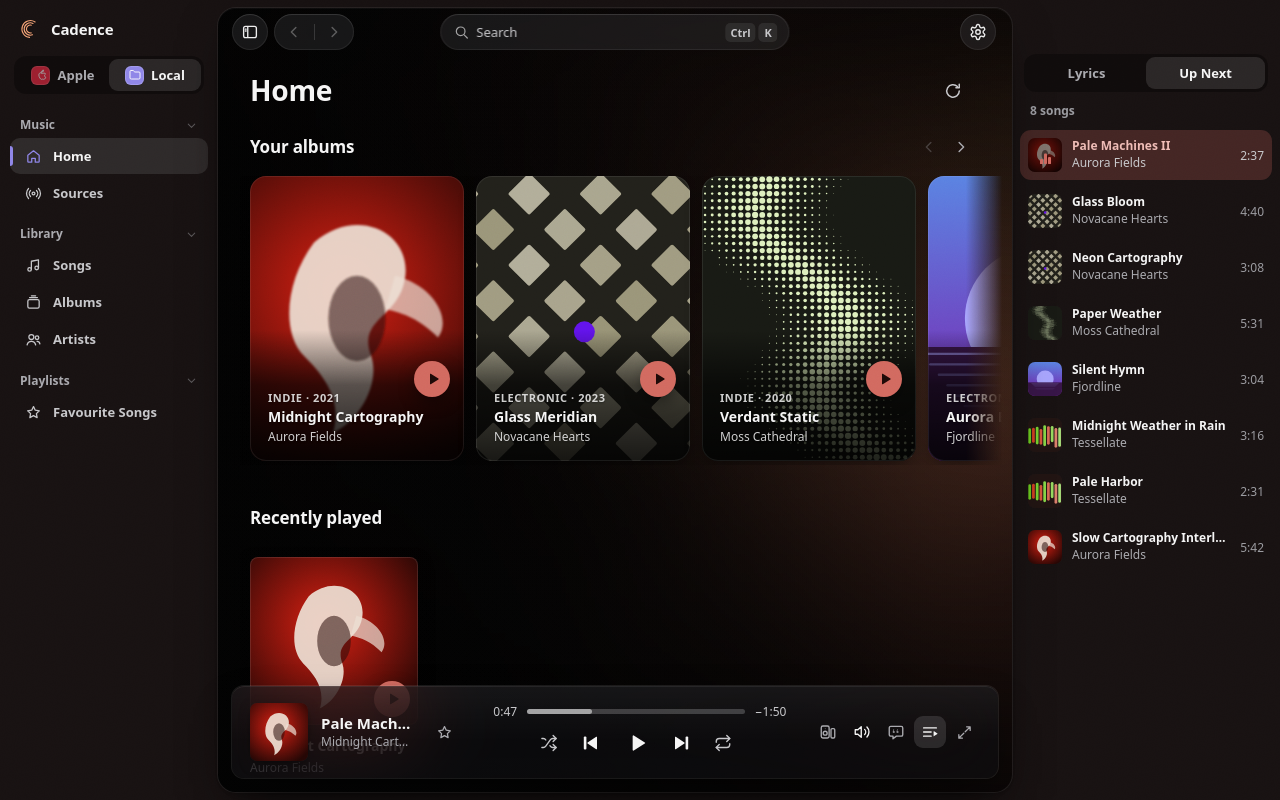
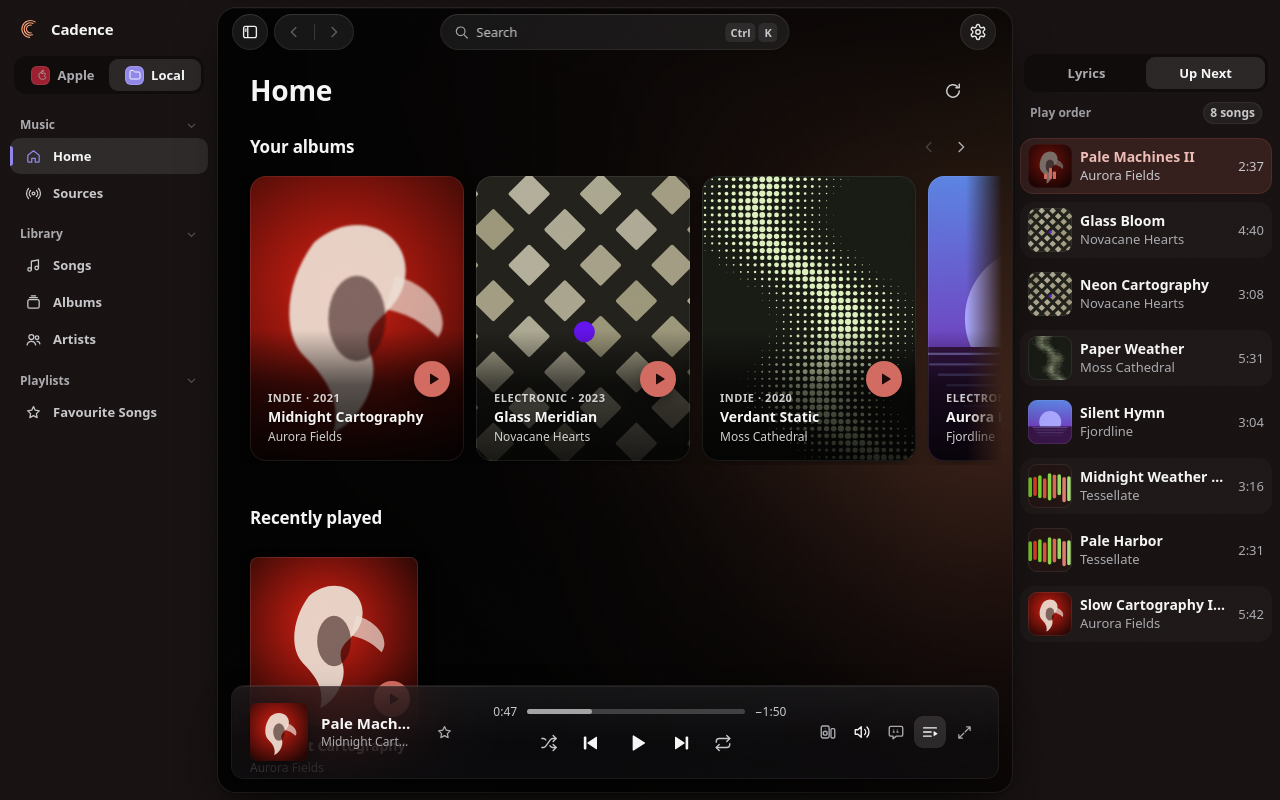
Before and after one commit to collection-of-things/cadence, a React (Vite) app in the folder apps/ui/: page / in a window 1280 px wide. Both pictures are taken after a click on the button 1194 px from the left and 736 px from the top of the page. Built offline with nearby package versions, Linux system fonts and the light colour scheme.

Commit message:
Give the queue more room to read and edit

```diff
--- a/apps/ui/src/components/NowPlayingFull.tsx
+++ b/apps/ui/src/components/NowPlayingFull.tsx
@@ -60,7 +60,7 @@ export function NowPlayingFull({ onClose, location, onNavigate, panelShown }: No
     appEl?.setAttribute('inert', '');
     const key = (event: KeyboardEvent) => {
       if (event.key !== 'Tab') return;
-      const visible = (el: Element) => (el as HTMLElement).getClientRects().length > 0;
+      const visible = (el: HTMLElement) => el.getClientRects().length > 0 && getComputedStyle(el).visibility === 'visible';
       const controls: HTMLElement[] = [];
       dialogRef.current?.querySelectorAll<HTMLElement>('button:not(:disabled), input:not(:disabled), [tabindex]:not([tabindex="-1"])')
         .forEach((el) => visible(el) && controls.push(el));
@@ -152,7 +152,7 @@ export function NowPlayingFull({ onClose, location, onNavigate, panelShown }: No
       {column === 'queue' && (
         <div className="npf-lyrics npf-queue">
           <h2 className="npf-col-title">Up Next</h2>
-          <QueuePanel />
+          <QueuePanel large />
         </div>
       )}
     </section>
--- a/apps/ui/src/components/QueuePanel.tsx
+++ b/apps/ui/src/components/QueuePanel.tsx
@@ -2,11 +2,11 @@ import { useEffect, useRef, useState } from 'react';
 import { useVirtualizer } from '@tanstack/react-virtual';
 import type { QueueItem } from '@cadence/protocol';
 import { session } from '../session';
-import { useUi } from '../hooks';
+import { useMediaQuery, useUi } from '../hooks';
 import { displayOrder } from '../store';
 import { withoutMotion } from '../instant';
 import { useEscapeLayer } from '../layers';
-import { CloseIcon, DownIcon, UpIcon } from '../icons';
+import { CloseIcon, DownIcon, NoteIcon, UpIcon } from '../icons';
 import { artistsLine, formatTime } from '../format';
 import { RouteBadge } from './RouteBadge';
 
@@ -16,7 +16,14 @@ function moveAndRefocus(button: HTMLElement, from: number, to: number): void {
   requestAnimationFrame(() => (button.isConnected ? button : button.closest<HTMLElement>('.q-row'))?.focus());
 }
 
-function QueueRow({ item, index, current }: { item: QueueItem; index: number; current: boolean }) {
+function estimateQueueRowSize(large: boolean): number {
+  const fallback = large ? 80 : 64;
+  if (typeof document === 'undefined') return fallback;
+  const rootPx = parseFloat(getComputedStyle(document.documentElement).fontSize);
+  return Number.isFinite(rootPx) ? rootPx * (large ? 5 : 4) : fallback;
+}
+
+function QueueRow({ item, index, current, showRoute }: { item: QueueItem; index: number; current: boolean; showRoute: boolean }) {
   const shuffle = useUi((s) => s.queue.shuffle);
   const playing = useUi((s) => s.snapshot.status === 'playing');
   const count = useUi((s) => s.queue.items.length);
@@ -55,12 +62,18 @@ function QueueRow({ item, index, current }: { item: QueueItem; index: number; cu
       <span className={`q-eq ${current && playing ? 'on' : ''}`} aria-hidden="true">
         <i /><i /><i />
       </span>
-      {t.artwork ? <img className="q-art" src={t.artwork.url} alt="" width={34} height={34} loading="lazy" decoding="async" /> : <span className="q-art" />}
+      {t.artwork ? (
+        <img className="q-art" src={t.artwork.url} alt="" width={44} height={44} loading="lazy" decoding="async" draggable={false} />
+      ) : (
+        <span className="q-art q-art-empty">
+          <NoteIcon size={19} />
+        </span>
+      )}
       <span className="q-tt">
         <span className="q-title" title={t.title}>{t.title}</span>
         <span className="q-artist" title={artistsLine(t.artists)}>{artistsLine(t.artists)}</span>
       </span>
-      <RouteBadge route={t.route} />
+      {showRoute && <RouteBadge route={t.route} />}
       <span className="q-dur">{formatTime(t.durationMs)}</span>
       <span className="q-acts" onClick={(e) => e.stopPropagation()}>
         <button
@@ -94,15 +107,25 @@ function QueueRow({ item, index, current }: { item: QueueItem; index: number; cu
  * mounted only while shown (the side panel's Up Next tab, or Now Playing's
  * right column), and owns Escape while mounted.
  */
-export function QueuePanel() {
+export function QueuePanel({ large = false }: { large?: boolean }) {
   const queue = useUi((s) => s.queue);
   const currentQid = useUi((s) => s.snapshot.current?.queueId);
   const scrollRef = useRef<HTMLDivElement>(null);
   const order = displayOrder(queue);
+  const showRoutes = new Set(queue.items.map((item) => item.track.route)).size > 1;
+  const ownerLabel = queue.owner === 'provider'
+    ? 'Playing from the provider queue'
+    : queue.shuffle
+      ? 'Shuffled'
+      : 'Play order';
+  const compact = useMediaQuery('(max-width: 760px)');
+  const roomy = large && !compact;
+  const rowEstimate = estimateQueueRowSize(roomy);
   const virtualizer = useVirtualizer({
     count: order.length,
     getScrollElement: () => scrollRef.current,
-    estimateSize: () => 56,
+    getItemKey: (index) => queue.items[order[index]!]?.queueId ?? index,
+    estimateSize: () => rowEstimate,
     overscan: 10,
   });
 
@@ -124,10 +147,17 @@ export function QueuePanel() {
   });
 
   return (
-    <aside className="queue open" aria-label="Queue">
-      <span className="q-owner">{queue.owner === 'provider' ? 'Playing from the provider queue' : `${order.length} ${order.length === 1 ? 'song' : 'songs'}`}</span>
+    <aside className={`queue open ${roomy ? 'queue-lg' : ''}`} aria-label="Queue">
+      <div className="q-owner">
+        <span className="q-owner-label">{ownerLabel}</span>
+        <span className="q-count">{order.length} {order.length === 1 ? 'song' : 'songs'}</span>
+      </div>
       {order.length === 0 ? (
-        <div className="q-empty">Queue is empty.</div>
+        <div className="q-empty">
+          <span className="q-empty-icon" aria-hidden="true"><NoteIcon size={22} /></span>
+          <strong>Queue is empty</strong>
+          <span>Music you play will show up here.</span>
+        </div>
       ) : (
         <div className="q-scroll" ref={scrollRef}>
           <div style={{ height: virtualizer.getTotalSize(), position: 'relative' }}>
@@ -135,8 +165,14 @@ export function QueuePanel() {
               const idx = order[vi.index]!;
               const item = queue.items[idx]!;
               return (
-                <div key={item.queueId} className="q-row-wrap" style={{ transform: `translateY(${vi.start}px)` }}>
-                  <QueueRow item={item} index={idx} current={item.queueId === currentQid} />
+                <div
+                  key={item.queueId}
+                  ref={virtualizer.measureElement}
+                  data-index={vi.index}
+                  className={`q-row-wrap ${vi.index % 2 ? 'is-odd' : ''}`}
+                  style={{ transform: `translateY(${vi.start}px)` }}
+                >
+                  <QueueRow item={item} index={idx} current={item.queueId === currentQid} showRoute={showRoutes} />
                 </div>
               );
             })}
--- a/apps/ui/src/hooks.ts
+++ b/apps/ui/src/hooks.ts
@@ -15,15 +15,21 @@ export function prefersReducedMotion(): boolean {
   return typeof matchMedia !== 'undefined' && matchMedia(QUERY).matches;
 }
 
-export function useReducedMotion(): boolean {
-  const [reduced, setReduced] = useState(prefersReducedMotion);
+export function useMediaQuery(query: string): boolean {
+  const [matches, setMatches] = useState(() => typeof matchMedia !== 'undefined' && matchMedia(query).matches);
   useEffect(() => {
-    const mq = matchMedia(QUERY);
-    const on = () => setReduced(mq.matches);
+    if (typeof matchMedia === 'undefined') return;
+    const mq = matchMedia(query);
+    const on = () => setMatches(mq.matches);
+    on();
     mq.addEventListener('change', on);
     return () => mq.removeEventListener('change', on);
-  }, []);
-  return reduced;
+  }, [query]);
+  return matches;
+}
+
+export function useReducedMotion(): boolean {
+  return useMediaQuery(QUERY);
 }
 
 /** Position of the playhead right now, interpolated between coordinator events. */
--- a/apps/ui/src/mock/MockCadenceApi.ts
+++ b/apps/ui/src/mock/MockCadenceApi.ts
@@ -50,13 +50,20 @@ export class MockCadenceApi implements CadenceApi {
   ];
 
   constructor() {
-    const worstCase = typeof location !== 'undefined' && new URLSearchParams(location.search).get('cadence_mock') === 'worst';
+    const mockMode = typeof location !== 'undefined' ? new URLSearchParams(location.search).get('cadence_mock') : null;
+    const worstCase = mockMode === 'worst';
     const { tracks, albums } = makeLibrary(worstCase);
     this.tracks = tracks;
     this.albums = albums;
     this.caps = makeCapabilities();
 
-    const initial = [tracks[0]!, tracks[8]!, tracks[9]!, tracks[17]!, tracks[24]!, tracks[31]!, tracks[32]!, tracks[5]!];
+    const demo = [tracks[0]!, tracks[8]!, tracks[9]!, tracks[17]!, tracks[24]!, tracks[31]!, tracks[32]!, tracks[5]!];
+    const worst = [tracks[0]!, tracks[1]!, tracks[2]!, tracks[3]!, tracks[4]!, tracks[5]!, tracks[6]!, tracks[8]!];
+    const initial =
+      mockMode === 'empty' ? [] :
+      mockMode === 'one' ? [tracks[0]!] :
+      mockMode === 'many' ? Array.from({ length: 1000 }, (_, i) => tracks[i % tracks.length]!) :
+      worstCase ? worst : demo;
     this.queue = {
       owner: 'coordinator',
       items: initial.map((track, i) => ({
@@ -64,18 +71,18 @@ export class MockCadenceApi implements CadenceApi {
         track,
         origin: { kind: 'manual' as const },
       })),
-      currentIndex: 0,
+      currentIndex: initial.length > 0 ? 0 : -1,
       shuffle: false,
       repeat: 'off',
     };
-    const current = this.queue.items[0]!;
+    const current = this.queue.items[0] ?? null;
     this.snapshot = {
-      status: 'paused',
-      lease: { generationId: this.generation, route: current.track.route, queueId: current.queueId, issuedAtMs: Date.now() },
+      status: current ? 'paused' : 'stopped',
+      lease: current ? { generationId: this.generation, route: current.track.route, queueId: current.queueId, issuedAtMs: Date.now() } : null,
       current,
-      positionMs: 47_000,
+      positionMs: current ? 47_000 : 0,
       positionAtMs: Date.now(),
-      durationMs: current.track.durationMs,
+      durationMs: current?.track.durationMs ?? 0,
       volume: 0.8,
       muted: false,
       output: {
--- a/apps/ui/src/mock/data.ts
+++ b/apps/ui/src/mock/data.ts
@@ -176,6 +176,12 @@ function applyWorstCase(tracks: TrackRef[], albums: LibraryAlbum[]): void {
       ? [{ name: WORST.artist }, { name: 'Featuring Another Person' }, { name: 'And One More' }]
       : [{ name: WORST.artist }];
     track.title = WORST.titles[i % WORST.titles.length]!;
+    if (i === 1) track.durationMs = 4_000;
+    if (i === 2) track.durationMs = 12_420_000;
+    if (i === 3) {
+      track.artists = [];
+      delete track.artwork;
+    }
     i += 1;
   }
 }
--- a/apps/ui/src/motion.css
+++ b/apps/ui/src/motion.css
@@ -93,6 +93,7 @@
 
 /* the card play disc and row actions fade in where the pointer is */
 .card-play, .row-more, .q-acts .icon-btn { transition: opacity 120ms ease-out, background-color 110ms ease, color 110ms ease; }
+.q-acts { transition: opacity 120ms ease-out; }
 .track-row, .q-row, .artist-row, .src-hit, .album-card, .square-card { transition: background-color 90ms ease; }
 .npf-nav { transition: opacity 200ms ease-out; }
 .toast { transition: opacity 180ms ease-out; }
@@ -115,6 +116,10 @@
   @starting-style {
     .page { translate: 0 4px; }
   }
+
+  /* queue actions settle into place as they fade; reduced motion keeps only the fade */
+  .q-acts { scale: 0.96; transition: opacity 120ms ease-out, scale 140ms var(--ease-out); }
+  .q-row:is(:hover, :focus-within) .q-acts { scale: 1; }
 
   /* the playing marker: four bars breathing at different rates, so the
      row reads as playing from across the room */
--- a/apps/ui/src/nowplaying-full.css
+++ b/apps/ui/src/nowplaying-full.css
@@ -83,11 +83,12 @@
   /* stacked: the cover has faded out by the top of the column at 40vh */
   .npf-art { width: 100vw; mask-image: linear-gradient(to bottom, #000 21vh, transparent 40vh); }
   .npf-lyrics { top: 40vh; left: 16px; right: 16px; width: auto; bottom: 128px; }
+  .npf-queue { top: 34vh; }
 }
 
 /* Up Next in the right column: same place as the lyrics, no card */
 .npf-queue { display: flex; flex-direction: column; }
-.npf-col-title { flex: none; margin: 0 0 6px 18px; font-size: var(--fs-title-3); font-weight: var(--fw-bold); line-height: var(--lh-heading); letter-spacing: var(--ls-heading); }
+.npf-col-title { flex: none; margin: 0 0 8px 18px; font-size: var(--fs-title-2); font-weight: var(--fw-bold); line-height: var(--lh-heading); letter-spacing: var(--ls-heading); }
 
 /* sidebar over Now Playing: a drawer that slides in from the left edge and
    sits in exactly the same place as the shell's sidebar. The cover stays put;
--- a/apps/ui/src/styles.css
+++ b/apps/ui/src/styles.css
@@ -284,70 +284,176 @@ button:disabled {
 
 /* ---------- queue list ---------- */
 /* Lives inside the side panel's Up Next tab or Now Playing's right column. */
-.queue { flex: 1; min-height: 0; display: flex; flex-direction: column; }
-.q-owner { flex: none; padding: 2px 18px 8px; font-size: var(--fs-caption); font-weight: var(--fw-medium); color: var(--t4); font-variant-numeric: tabular-nums; }
+.queue { flex: 1; min-height: 0; display: flex; flex-direction: column; container-type: inline-size; }
+.q-owner {
+  flex: none;
+  display: flex;
+  align-items: center;
+  justify-content: space-between;
+  gap: 0.75rem;
+  padding: 0.125rem 1.125rem 0.625rem;
+  font-size: var(--fs-caption);
+  font-weight: var(--fw-medium);
+  color: var(--t4);
+  font-variant-numeric: tabular-nums;
+}
+.q-owner-label { min-width: 0; overflow: hidden; text-overflow: ellipsis; white-space: nowrap; }
+.q-count {
+  flex: none;
+  min-width: 1.5rem;
+  min-height: 1.375rem;
+  display: inline-grid;
+  place-items: center;
+  padding: 0 0.4375rem;
+  border-radius: var(--r-pill);
+  background: var(--well);
+  box-shadow: inset 0 0 0 1px var(--hair-soft);
+  color: var(--t2);
+  font-size: var(--fs-caption);
+  font-weight: var(--fw-semibold);
+  line-height: 1;
+  white-space: nowrap;
+}
 
-.q-scroll { flex: 1; min-height: 0; overflow-x: hidden; overflow-y: auto; mask-image: linear-gradient(to bottom, #000 calc(100% - 28px), transparent); padding: 0 0 28px; scrollbar-width: none; }
+.q-scroll { flex: 1; min-height: 0; overflow-x: hidden; overflow-y: auto; mask-image: linear-gradient(to bottom, #000 calc(100% - 1.75rem), transparent); padding: 0 0 1.75rem; scrollbar-width: none; }
 .q-scroll::-webkit-scrollbar { display: none; }
-.q-row-wrap { position: absolute; top: 0; left: 0; right: 0; }
+.q-row-wrap { position: absolute; top: 0; left: 0; right: 0; box-sizing: border-box; padding: 0.25rem 0.5rem; }
 
-/* Rows sit inside the virtualizer's fixed 56px slots. */
+/* Rows are measured by the virtualizer so text zoom can grow them. */
 .q-row {
   position: relative;
   display: flex;
   align-items: center;
-  gap: 10px;
-  height: 50px;
-  margin: 3px 8px;
-  padding: 0 8px;
-  border-radius: 11px;
+  gap: 0.75rem;
+  min-height: 3.5rem;
+  margin: 0;
+  padding: 0 0.625rem;
+  border-radius: 0.875rem;
+  color: var(--t2);
+  background: var(--row-pill, transparent);
   cursor: pointer;
   outline: none;
 }
+.q-row-wrap.is-odd .q-row { --row-pill: oklch(1 0 0 / 0.028); }
 @media (hover: hover) and (pointer: fine) {
-  .q-row:hover { background: var(--well); }
+  .q-row:hover { background: var(--row-pill-hi, var(--well)); }
+  .q-row.now:hover { background: color-mix(in oklab, var(--acc) 21%, transparent); }
 }
 :root[data-input='keyboard'] .q-row:focus-visible { box-shadow: inset 0 0 0 2px color-mix(in oklab, var(--acc) 70%, transparent); }
-.q-row.now { background: color-mix(in oklab, var(--acc) 24%, transparent); }
+.q-row.now { background: color-mix(in oklab, var(--acc) 15%, transparent); box-shadow: inset 0 0 0 1px color-mix(in oklab, var(--acc) 16%, transparent); }
 .q-row.now .q-title { color: color-mix(in oklab, var(--acc) 45%, #fff); }
 .q-row.now :is(.q-artist, .q-dur) { color: var(--t2); }
-.q-row.drop { box-shadow: 0 -2px 0 var(--acc); }
+.q-row.drop::before {
+  content: '';
+  position: absolute;
+  z-index: 2;
+  inset-inline: 0.75rem;
+  top: -0.25rem;
+  height: 0.125rem;
+  border-radius: var(--r-pill);
+  background: var(--acc);
+}
 
 /* playing marker: three bars laid over the artwork */
 .q-eq { display: none; }
 .q-row.now .q-eq {
   position: absolute;
-  left: 8px;
+  inset-inline-start: 0.625rem;
   top: 50%;
   translate: 0 -50%;
   z-index: 1;
-  width: 34px;
-  height: 34px;
+  width: 2.75rem;
+  height: 2.75rem;
   display: flex;
   align-items: flex-end;
   justify-content: center;
-  gap: 1.5px;
-  padding-bottom: 8px;
-  border-radius: 7px;
-  background: oklch(0 0 0 / 0.45);
+  gap: 0.125rem;
+  padding-bottom: 0.5625rem;
+  border-radius: 0.5625rem;
+  background: oklch(0 0 0 / 0.48);
 }
-.q-eq i { width: 2.5px; height: 14px; border-radius: 1px; background: var(--acc); transform-origin: bottom; transform: scaleY(0.35); }
+.q-eq i { width: 0.15625rem; height: 0.9375rem; border-radius: 0.0625rem; background: var(--acc); transform-origin: bottom; transform: scaleY(0.35); }
 .q-eq i:nth-child(2) { transform: scaleY(0.75); }
 .q-eq i:nth-child(3) { transform: scaleY(0.5); }
 .q-eq.on i:nth-child(1) { transform: scaleY(0.55); }
 .q-eq.on i:nth-child(2) { transform: scaleY(1); }
 .q-eq.on i:nth-child(3) { transform: scaleY(0.75); }
 
-.q-art { width: 34px; height: 34px; flex: none; border-radius: 7px; object-fit: cover; background: var(--well); }
-.q-tt { min-width: 0; flex: 1; display: flex; flex-direction: column; }
-.q-title { font-size: var(--fs-caption); font-weight: var(--fw-semibold); line-height: var(--lh-heading); white-space: nowrap; overflow: hidden; text-overflow: ellipsis; }
-.q-artist { margin-top: 1px; font-size: var(--fs-caption); color: var(--t3); white-space: nowrap; overflow: hidden; text-overflow: ellipsis; }
-.q-dur { font-size: var(--fs-caption); color: var(--t4); font-variant-numeric: tabular-nums; }
-.q-acts { display: none; gap: 0; }
-.q-acts .icon-btn { width: 26px; height: 26px; border-radius: 7px; }
-.q-row:hover .q-acts, .q-row:focus-within .q-acts { display: inline-flex; }
-.q-row:hover .q-dur, .q-row:focus-within .q-dur, .q-row:hover .route-badge, .q-row:focus-within .route-badge { display: none; }
-.q-empty { padding: 40px 20px; text-align: center; color: var(--t4); font-size: var(--fs-small); }
+.q-art {
+  width: 2.75rem;
+  height: 2.75rem;
+  flex: none;
+  border-radius: 0.5625rem;
+  object-fit: cover;
+  background: var(--well);
+  outline: 1px solid oklch(1 0 0 / 0.08);
+  outline-offset: -1px;
+}
+.q-art-empty { display: grid; place-items: center; color: var(--t4); }
+.q-art-empty svg { width: 1.1875rem; height: 1.1875rem; }
+.q-tt { min-width: 0; flex: 1; display: flex; flex-direction: column; justify-content: center; }
+.q-title { font-size: var(--fs-body); font-weight: var(--fw-semibold); line-height: var(--lh-heading); color: var(--t1); white-space: nowrap; overflow: hidden; text-overflow: ellipsis; }
+.q-artist { margin-top: 0.125rem; font-size: var(--fs-small); line-height: var(--lh-heading); color: var(--t3); white-space: nowrap; overflow: hidden; text-overflow: ellipsis; }
+.q-dur { flex: none; min-width: 4ch; text-align: end; font-size: var(--fs-small); color: var(--t3); font-variant-numeric: tabular-nums; }
+.q-acts {
+  position: absolute;
+  display: inline-flex;
+  flex: none;
+  gap: 2px;
+  padding: 2px;
+  opacity: 0;
+  visibility: hidden;
+  pointer-events: none;
+  border-radius: 0.625rem;
+  background: oklch(0.15 0.005 285 / 0.9);
+  box-shadow: 0 0 0 1px var(--hair-soft), 0 4px 14px oklch(0 0 0 / 0.32);
+  backdrop-filter: blur(18px) saturate(1.3);
+}
+.q-acts .icon-btn { width: 28px; height: 28px; border-radius: 0.5rem; }
+.q-row:is(:hover, :focus-within) .q-acts { position: static; opacity: 1; visibility: visible; pointer-events: auto; }
+.q-row:is(:hover, :focus-within) :is(.q-dur, .route-badge) { display: none; }
+.queue-lg .q-owner { font-size: var(--fs-small); }
+.queue-lg .q-count { min-height: 1.5rem; font-size: var(--fs-small); }
+.queue-lg .q-row { gap: 0.875rem; min-height: 4.5rem; padding: 0 0.75rem; border-radius: 1rem; }
+.queue-lg .q-row.now .q-eq { inset-inline-start: 0.75rem; width: 3.5rem; height: 3.5rem; padding-bottom: 0.75rem; border-radius: 0.75rem; }
+.queue-lg .q-art { width: 3.5rem; height: 3.5rem; border-radius: 0.75rem; }
+.queue-lg .q-art-empty svg { width: 1.375rem; height: 1.375rem; }
+.queue-lg .q-title { font-size: var(--fs-title-3); }
+.queue-lg :is(.q-artist, .q-dur) { font-size: var(--fs-body); }
+.queue-lg .q-acts .icon-btn { width: 30px; height: 30px; }
+.queue-lg .q-empty { font-size: var(--fs-body); }
+.queue-lg .q-empty-icon { width: 3.5rem; height: 3.5rem; border-radius: 1rem; }
+.queue-lg .q-empty-icon svg { width: 1.75rem; height: 1.75rem; }
+.queue-lg .q-empty strong { font-size: var(--fs-lead); }
+
+/* Keep room for track names in the docked queue as text grows. */
+@container (max-width: 20rem) {
+  .q-row-wrap { padding-inline: 8px; }
+  .q-row { gap: 8px; padding-inline: 8px; }
+  .q-art, .q-row.now .q-eq { width: 44px; height: 44px; }
+  .q-row.now .q-eq { inset-inline-start: 8px; }
+}
+@container (max-width: 15rem) {
+  .q-dur { display: none; }
+}
+
+.q-empty {
+  flex: 1;
+  min-height: 11.25rem;
+  display: flex;
+  flex-direction: column;
+  align-items: center;
+  justify-content: center;
+  gap: 0.3125rem;
+  padding: 2.5rem 1.5rem;
+  text-align: center;
+  color: var(--t3);
+  font-size: var(--fs-small);
+}
+.q-empty-icon { width: 2.75rem; height: 2.75rem; display: grid; place-items: center; margin-bottom: 0.3125rem; border-radius: 0.875rem; background: var(--well); color: var(--t4); }
+.q-empty-icon svg { width: 1.375rem; height: 1.375rem; }
+.q-empty strong { color: var(--t1); font-size: var(--fs-body); font-weight: var(--fw-semibold); }
+.q-empty > span:last-child { max-width: 28ch; text-wrap: balance; }
 
 /* ---------- library ---------- */
 
@@ -1119,7 +1225,7 @@ button:disabled {
 .src-route-name { overflow: hidden; text-overflow: ellipsis; }
 
 /* queue badges: route colour would stack 4 accents — keep them quiet */
-.queue .route-badge { color: var(--t2); background: var(--well-hi); }
+.queue .route-badge { flex: none; align-self: center; color: var(--t2); background: var(--well-hi); }
 /* the narrow side panel gives that width to the song title */
 .lyrics-rail .queue .route-badge { display: none; }
 
```
Also changed, not shown: 1 other file (tests, documents, lock files or other folders).
